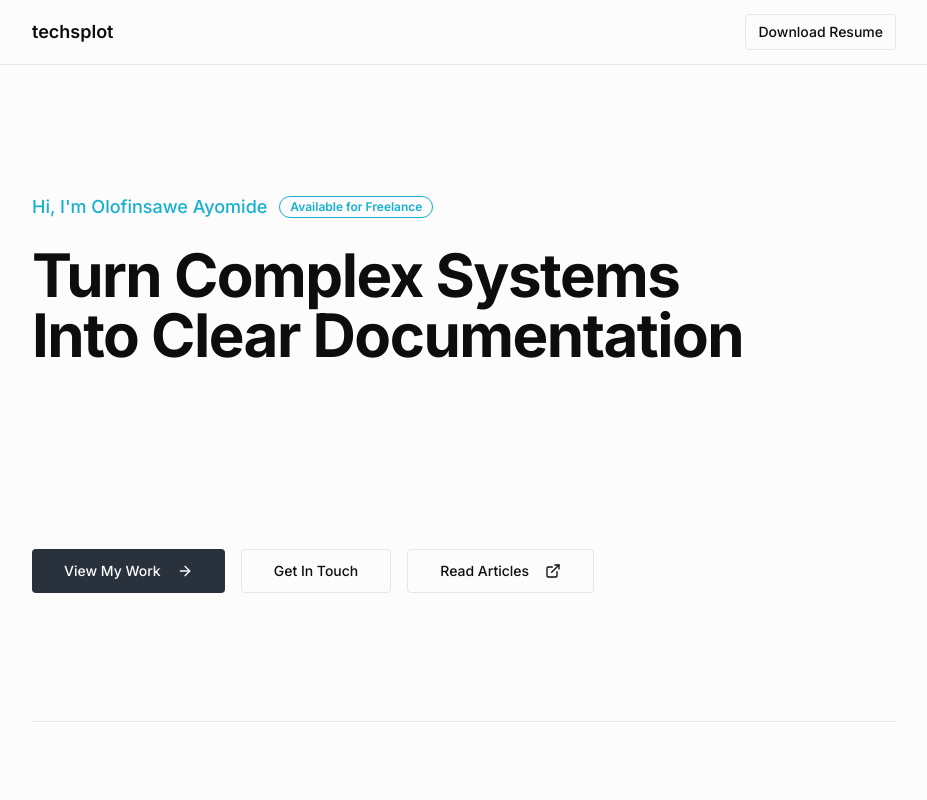
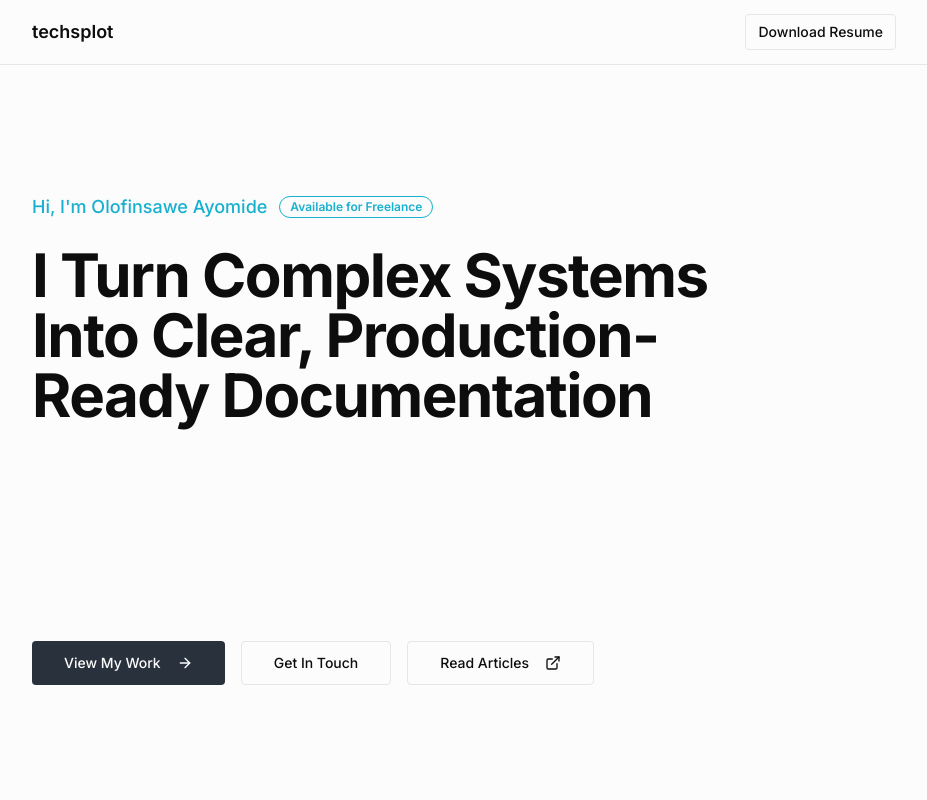
Before and after one commit to techsplot/v0-portfolio, a Next.js app: page / in a window 1280 px wide. Shown: the top 800 px of the page, without its empty margins (176-1103 px from the left). Built offline with nearby package versions, Linux system fonts and the light colour scheme.

Commit message:
Update hero section for better narrative flow
Co-authored-by: techsplot <123483907+techsplot@users.noreply.github.com>

```diff
--- a/app/page.tsx
+++ b/app/page.tsx
@@ -46,11 +46,12 @@ export default function Home() {
               </Badge>
             </div>
             <h1 className="text-balance text-5xl md:text-6xl font-bold text-foreground">
-              Turn Complex Systems Into Clear Documentation
+              I Turn Complex Systems Into Clear, Production-Ready Documentation
             </h1>
             <p className="text-xl md:text-2xl text-muted-foreground text-balance">
-              I help engineering teams ship faster with production-ready documentation. DevOps pipelines, backend
-              architecture, cloud infrastructure—explained with code-level precision that developers actually use.
+              I help engineering teams ship faster by creating documentation that developers actually use. From DevOps pipelines
+              to backend architecture and cloud infrastructure—I transform complex systems into actionable guides with
+              code-level precision.
             </p>
           </div>
 
```
